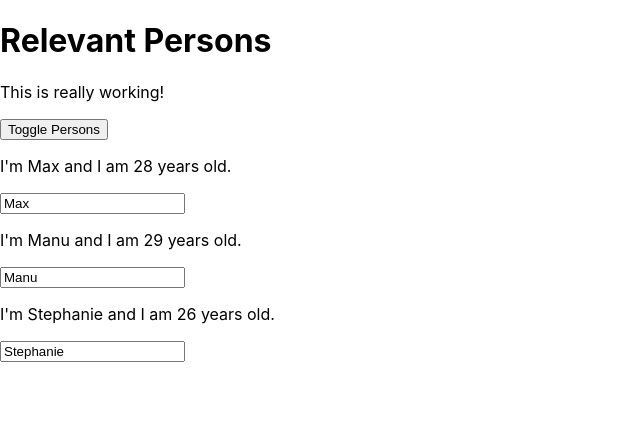
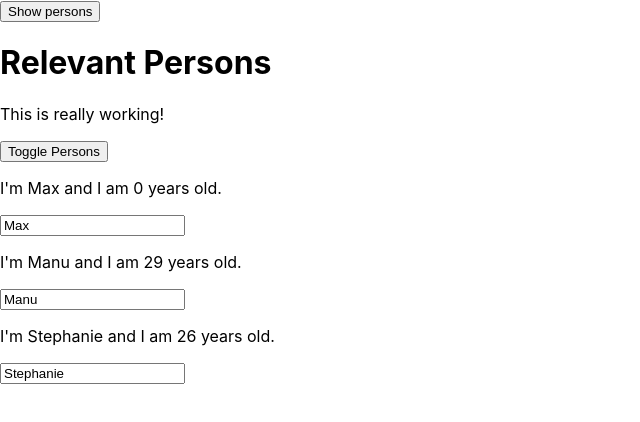
Before and after one commit to thegentlemanphysicist/React-Redux-Udemy-Course, a React app in the folder complete-react-guide/: page / in a window 1280 px wide. Both pictures are taken after a click on the button "Toggle Persons". Shown: the top 422 px of the page, without its empty margins (0-640 px from the left). Built offline with nearby package versions, Linux system fonts and the light colour scheme.

Commit message:
Lecture 101, section 7 complete.

```diff
--- a/complete-react-guide/src/components/Cockpit/Cockpit.js
+++ b/complete-react-guide/src/components/Cockpit/Cockpit.js
@@ -1,35 +1,33 @@
-import React from 'react';
+import React from "react";
 
-import classes from './Cockpit.css';
-const cockpit = (props) => {
+import classes from "./Cockpit.css";
+import Aux from "../../hoc/Aux";
 
+const cockpit = props => {
   const assignedClasses = [];
-  let btnClasss = '';
+  let btnClasss = classes.Button;
   if (props.showPersons) {
-    btnClasss = classes.Red;
+    btnClasss = [classes.Button, classes.Red].join(" ");
   }
-  if (props.persons.length <= 2){
+  if (props.persons.length <= 2) {
     assignedClasses.push(classes.red);
   }
-  if (props.persons.length <= 1){
+  if (props.persons.length <= 1) {
     assignedClasses.push(classes.bold);
   }
 
   return (
-    <div className={classes.Cockpit}>
-      <h1>{ props.appTitle }</h1>
-      <p className={assignedClasses.join(' ')}> This is really working!</p>
-      <button
-        className={btnClasss}
-        onClick={props.clicked}
-      >Toggle Persons</button>
-    </div>
+    <>
+      <h1>{props.appTitle}</h1>
+      <p className={assignedClasses.join(" ")}> This is really working!</p>
+      <button className={btnClasss} onClick={props.clicked}>
+        Toggle Persons
+      </button>
+    </>
   );
-}
+};
 
 export default cockpit;
-
-
 
 // {/* Assignment 1      */}
 // {/* <UserInput
--- a/complete-react-guide/src/components/Persons/Person/Person.js
+++ b/complete-react-guide/src/components/Persons/Person/Person.js
@@ -1,29 +1,55 @@
-import React, {Component} from 'react';
+import React, { Component } from "react";
+import PropTypes from "prop-types";
 
-import classes from './Person.css';
-class Person extends Component{
+import withClass from "../../../hoc/withClass";
+import classes from "./Person.css";
+class Person extends Component {
   constructor(props) {
     super(props);
-    console.log('[Person.js] Inside Constructor', props);
+    console.log("[Person.js] Inside Constructor", props);
   }
   componentWillMount() {
-    console.log('[Person.js] Inside Conmponent will mount');
+    console.log("[Person.js] Inside Conmponent will mount");
   }
   componentDidMount() {
-    console.log('[Person.js] Inside Conmponent did mount');
+    console.log("[Person.js] Inside Conmponent did mount");
   }
 
-  render () {
-    console.log('[Person.js] Inside Render');
+  render() {
+    console.log("[Person.js] Inside Render");
 
     return (
-      <div className={classes.Person} >
-      <p onClick={this.props.click}>I'm {this.props.name} and I am {this.props.age} years old. </p>
-      <p onClick={this.props.click}>{this.props.children} </p>
-      <input type="text" onChange={this.props.changed} value = {this.props.name} />
-    </div>
+      <>
+        <p onClick={this.props.click}>
+          I'm {this.props.name} and I am {this.props.age} years old.{" "}
+        </p>
+        <p onClick={this.props.click}>{this.props.children} </p>
+        <input
+          type="text"
+          onChange={this.props.changed}
+          value={this.props.name}
+        />
+      </>
     );
+    // return [
+    //   <p key="1" onClick={this.props.click}>
+    //     I'm {this.props.name} and I am {this.props.age} years old.{" "}
+    //   </p>,
+    //   <p key="2" onClick={this.props.click}>
+    //     {this.props.children}{" "}
+    //   </p>,
+    //   <p key="3" onClick={this.props.click}>
+    //     {this.props.children}{" "}
+    //   </p>
+    // ];
   }
 }
 
-export default Person;
+Person.propTypes = {
+  click: PropTypes.func,
+  name: PropTypes.string,
+  age: PropTypes.number,
+  changed: PropTypes.func
+};
+
+export default withClass(Person, classes.Person);
--- a/complete-react-guide/src/components/Persons/Persons.js
+++ b/complete-react-guide/src/components/Persons/Persons.js
@@ -1,31 +1,66 @@
-import React, {Component} from 'react';
+import React, { PureComponent } from "react";
 
-import Person from './Person/Person'
+import Person from "./Person/Person";
 
-class Persons extends Component {
+class Persons extends PureComponent {
   constructor(props) {
     super(props);
-    console.log('[Person.js] Inside Constructor', props);
+    console.log("[Persons.js] Inside Constructor", props);
   }
   componentWillMount() {
-    console.log('[Person.js] Inside Conmponent will mount');
+    console.log("[Persons.js] Inside Conmponent will mount");
   }
   componentDidMount() {
-    console.log('[Person.js] Inside Conmponent did mount');
+    console.log("[Persons.js] Inside Conmponent did mount");
   }
 
-  render () {
-    console.log('[Person.js] Inside Render');
-    return this.props.persons.map((person,index) =>{
-      return <Person
-      click = {() => this.props.clicked(index)}
-      name = {person.name}
-      age = {person.age}
-      key = {person.id}
-      changed = {(event) => this.props.changed(event,person.id)}
-      />
+  componentWillReceiveProps(nextProps) {
+    console.log(
+      "UPDATE Persons.js Inside component will receive props",
+      nextProps
+    );
+  }
+
+  // shouldComponentUpdate(nextProps, nextState) {
+  //   console.log(
+  //     "UPDATE Persons.js Inside should component update",
+  //     nextProps,
+  //     nextState
+  //   );
+  //   return (
+  //     nextState.persons !== this.state.persons ||
+  //     nextState.showPersons !== this.state.showPersons
+  //   );
+
+  // return nextProps.persons !== this.props.persons;
+  // }
+
+  componentWillUpdate(nextProps, nextState) {
+    console.log(
+      "UPDATE Persons.js Inside componentwillupdate",
+      nextProps,
+      nextState
+    );
+  }
+
+  componentDidUpdate() {
+    console.log("UPDATE Persons.js Inside componentDidUpdate");
+  }
+
+  render() {
+    console.log("[Persons.js] Inside Render");
+    return this.props.persons.map((person, index) => {
+      return (
+        <Person
+          click={() => this.props.clicked(index)}
+          name={person.name}
+          age={person.age}
+          key={person.id}
+          changed={event => this.props.changed(event, person.id)}
+        />
+      );
     });
   }
 }
 
-  export default Persons;
+export default Persons;
--- a/complete-react-guide/src/containers/App.js
+++ b/complete-react-guide/src/containers/App.js
@@ -1,7 +1,9 @@
-import React, { Component } from 'react';
-import classes from './App.css';
-import Persons from '../components/Persons/Persons';
-import Cockpit from '../components/Cockpit/Cockpit';
+import React, { PureComponent } from "react";
+import classes from "./App.css";
+import Persons from "../components/Persons/Persons";
+import Cockpit from "../components/Cockpit/Cockpit";
+import withClass from "../hoc/withClass";
+import Aux from "../hoc/Aux";
 // import UserInput from '../UserInput/UserInput';
 // import UserOutput from '../UserOutput/UserOutput';
 // import Ass2Obj from '../Assignment2Obj/Assignment2Obj'
@@ -9,34 +11,57 @@ import Cockpit from '../components/Cockpit/Cockpit';
 // import CharComponent from '../CharComponent/CharComponent'
 // import charComponent from '../CharComponent/CharComponent';
 // import ErrorBoundary from '../ErrorBoundary/ErrorBoundary';
-class App extends Component {
+class App extends PureComponent {
   constructor(props) {
     super(props);
-    console.log('[App.js] Inside Constructor', props);
+    console.log("[App.js] Inside Constructor", props);
   }
   componentWillMount() {
-    console.log('[App.js] Inside Conmponent will mount');
+    console.log("[App.js] Inside Conmponent will mount");
   }
   componentDidMount() {
-    console.log('[App.js] Inside Conmponent did mount');
+    console.log("[App.js] Inside Conmponent did mount");
   }
+
+  // shouldComponentUpdate(nextProps, nextState) {
+  //   console.log(
+  //     "UPDATE App.js Inside should component update",
+  //     nextProps,
+  //     nextState
+  //   );
+  //   return true;
+  // }
+
+  componentWillUpdate(nextProps, nextState) {
+    console.log(
+      "UPDATE App.js Inside componentwillupdate",
+      nextProps,
+      nextState
+    );
+  }
+
+  componentDidUpdate() {
+    console.log("UPDATE App.js Inside componentDidUpdate");
+  }
+
   state = {
     persons: [
-      {id: '1', name: 'Max', age: 28},
-      {id: '2', name: 'Manu', age: 29},
-      {id: '3', name: 'Stephanie', age: 26}
+      { id: "1", name: "Max", age: 0 },
+      { id: "2", name: "Manu", age: 29 },
+      { id: "3", name: "Stephanie", age: 26 }
     ],
     usernames: [
-      {userName: "Chad"},
-      {userName: "Stacy"},
-      {userName: "Chad2"}
+      { userName: "Chad" },
+      { userName: "Stacy" },
+      { userName: "Chad2" }
     ],
     showPersons: false,
-  }
+    toggleClicked: 0
+  };
 
   nameChangedHandler = (event, id) => {
     const personIndex = this.state.persons.findIndex(p => {
-      return p.id === id
+      return p.id === id;
     });
     // Don't mutate the object directly
     // const person = this.state.persons[personIndex];
@@ -48,32 +73,40 @@ class App extends Component {
 
     const persons = [...this.state.persons];
     persons[personIndex] = person;
-    this.setState({persons: persons});
-  }
+    this.setState({ persons: persons });
+  };
 
-  userNameHandler = (event) => {
-    this.setState({usernames: [
-      {userName: "Chad"},
-      {userName: "Stacy"},
-      {userName: event.target.value }
-    ]})
-  }
+  userNameHandler = event => {
+    this.setState({
+      usernames: [
+        { userName: "Chad" },
+        { userName: "Stacy" },
+        { userName: event.target.value }
+      ]
+    });
+  };
 
-  deletePersonHandler = (personIndex) => {
+  deletePersonHandler = personIndex => {
     //const persons = this.state.persons;  //Note persons is a pointer (the value it is pointing at can change)
     //Slice creates a copy of the date and helps prevent unstable apps
     //const persons = this.state.persons.slice();
     //Spread also works equivalent to slice
-    const persons =[...this.state.persons];
+    const persons = [...this.state.persons];
     // splice removes one element from an array
-    persons.splice(personIndex,1);
-    this.setState({persons:persons});
-  }
+    persons.splice(personIndex, 1);
+    this.setState({ persons: persons });
+  };
 
   togglePersonHandler = () => {
     const doesShow = this.state.showPersons;
-    this.setState({showPersons: !doesShow});
-  }
+    //prevents setState from breaking if we did toggleClicked: this.toggleClicked + 1
+    this.setState((prevState, props) => {
+      return {
+        showPersons: !doesShow,
+        toggleClicked: prevState.toggleClicked + 1
+      };
+    });
+  };
 
   // countCharacters = (event) => {
   //   const contentEntered = event.target.value;
@@ -96,21 +129,28 @@ class App extends Component {
   // }
 
   render() {
-    console.log('[App.js] Inside Render');
+    console.log("[App.js] Inside Render");
     // pseudo selectors must be wrapped
     let persons = null;
-    if (this.state.showPersons){
-      persons = <Persons
+    if (this.state.showPersons) {
+      persons = (
+        <Persons
           persons={this.state.persons}
           clicked={this.deletePersonHandler}
           changed={this.nameChangedHandler}
-        />;
+        />
+      );
     }
 
-
-
     return (
-      <div className={classes.App}>
+      <Aux>
+        <button
+          onClick={() => {
+            this.setState({ showPersons: true });
+          }}
+        >
+          Show persons
+        </button>
         <Cockpit
           appTitle={this.props.title}
           showPersons={this.state.showPersons}
@@ -118,9 +158,9 @@ class App extends Component {
           clicked={this.togglePersonHandler}
         />
         {persons}
-      </div>
+      </Aux>
     );
   }
 }
 
-export default App;
+export default withClass(App, classes.App);
--- /dev/null
+++ b/complete-react-guide/src/hoc/Aux.js
@@ -0,0 +1,5 @@
+import React from "react";
+
+const aux = props => props.children;
+
+export default aux;
--- /dev/null
+++ b/complete-react-guide/src/hoc/withClass.js
@@ -0,0 +1,23 @@
+import React, { Component } from "react";
+
+// const withClass = (WrappedComponent, className) => {
+//   return props => (
+//     <div className={className}>
+//       <WrappedComponent {...props} />
+//     </div>
+//   );
+// };
+
+const withClass = (WrappedComponent, className) => {
+  return class extends Component {
+    render() {
+      return (
+        <div className={className}>
+          <WrappedComponent {...this.props} />
+        </div>
+      );
+    }
+  };
+};
+
+export default withClass;
```
Also changed, not shown: complete-react-guide/src/components/Cockpit/Cockpit.css (+4 -5 lines). Lines whose indentation alone changed are shown as unchanged.
